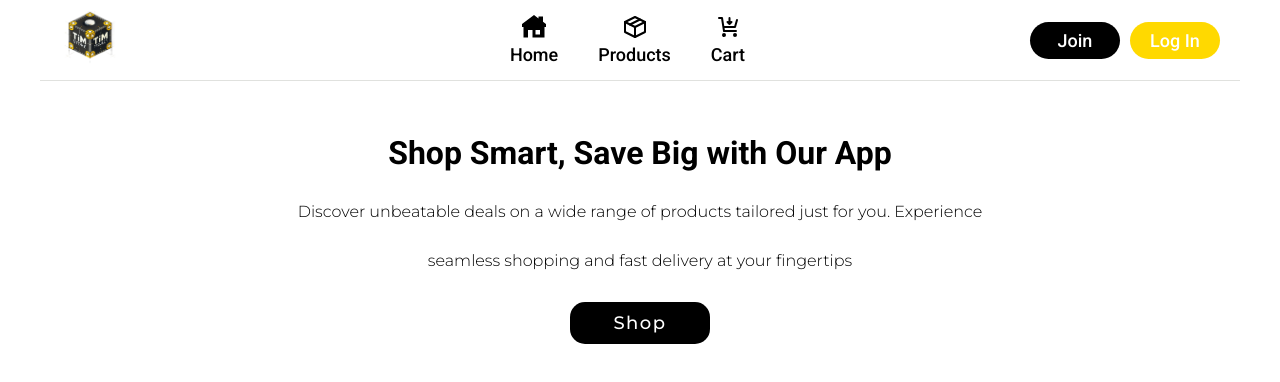
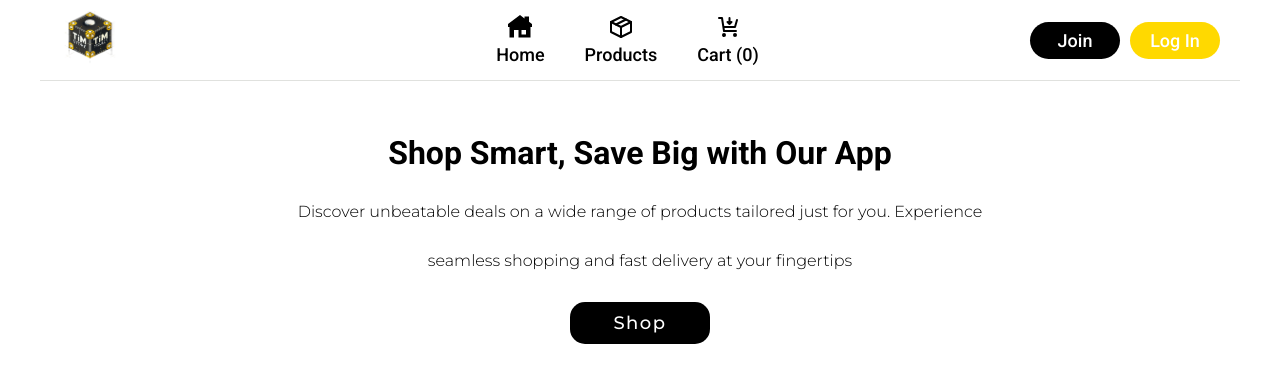
Before and after one commit to tpoberezhny/EcommerceApp, a React (Create React App) app in the folder client/: page / in a window 1280 px wide. Shown: the top 382 px of the page. Built offline with nearby package versions, Linux system fonts and the light colour scheme.

Commit message:
Adding cart prop to nav

```diff
--- a/client/src/App.js
+++ b/client/src/App.js
@@ -12,9 +12,11 @@ import Cart from "./pages/Cart";
 import Checkout from "./pages/Checkout";
 import Register from "./pages/Register";
 import Login from "./pages/Login";
+import axios from "./api/axios";
 
 const App = () => {
   const [isAuthenticated, setIsAuthenticated] = useState(false);
+  const [cart, setCart] = useState([]);
   const [username, setUsername] = useState("");
 
   useEffect(() => {
@@ -26,11 +28,21 @@ const App = () => {
     }
   }, []);
 
+  const addToCart = async (productId) => {
+    try {
+      const response = await axios.post('/cart', {productId});
+      setCart([...cart, response.data]);
+    } catch (error) {
+      console.error("Error adding product to the cart", error);
+    }
+  };
+
   return (
     <Router>
       <Navbar
         isAuthenticated={isAuthenticated}
         username={username}
+        cart={cart}
         setIsAuthenticated={setIsAuthenticated}
         setUsername={setUsername}
       />
@@ -56,7 +68,7 @@ const App = () => {
             />
           }
         />
-        <Route path="/products/:productId" element={<ProductDetail />} />
+        <Route path="/products/:productId" element={<ProductDetail addToCart={addToCart}/>} />
         <Route exact path="/checkout" element={<Checkout />} />
       </Routes>
     </Router>
--- a/client/src/components/NavBar/NavBar.js
+++ b/client/src/components/NavBar/NavBar.js
@@ -13,6 +13,7 @@ const Navbar = ({
   username,
   setIsAuthenticated,
   setUsername,
+  cart
 }) => {
   const navigate = useNavigate();
 
@@ -40,7 +41,7 @@ const Navbar = ({
         </Link>
         <Link to="/cart">
           <img src={cartIcon} alt="Cart" className="navBar-icon" />
-          Cart
+          Cart ({cart.length})
         </Link>
       </div>
       <div className="navBar-auth">
```
